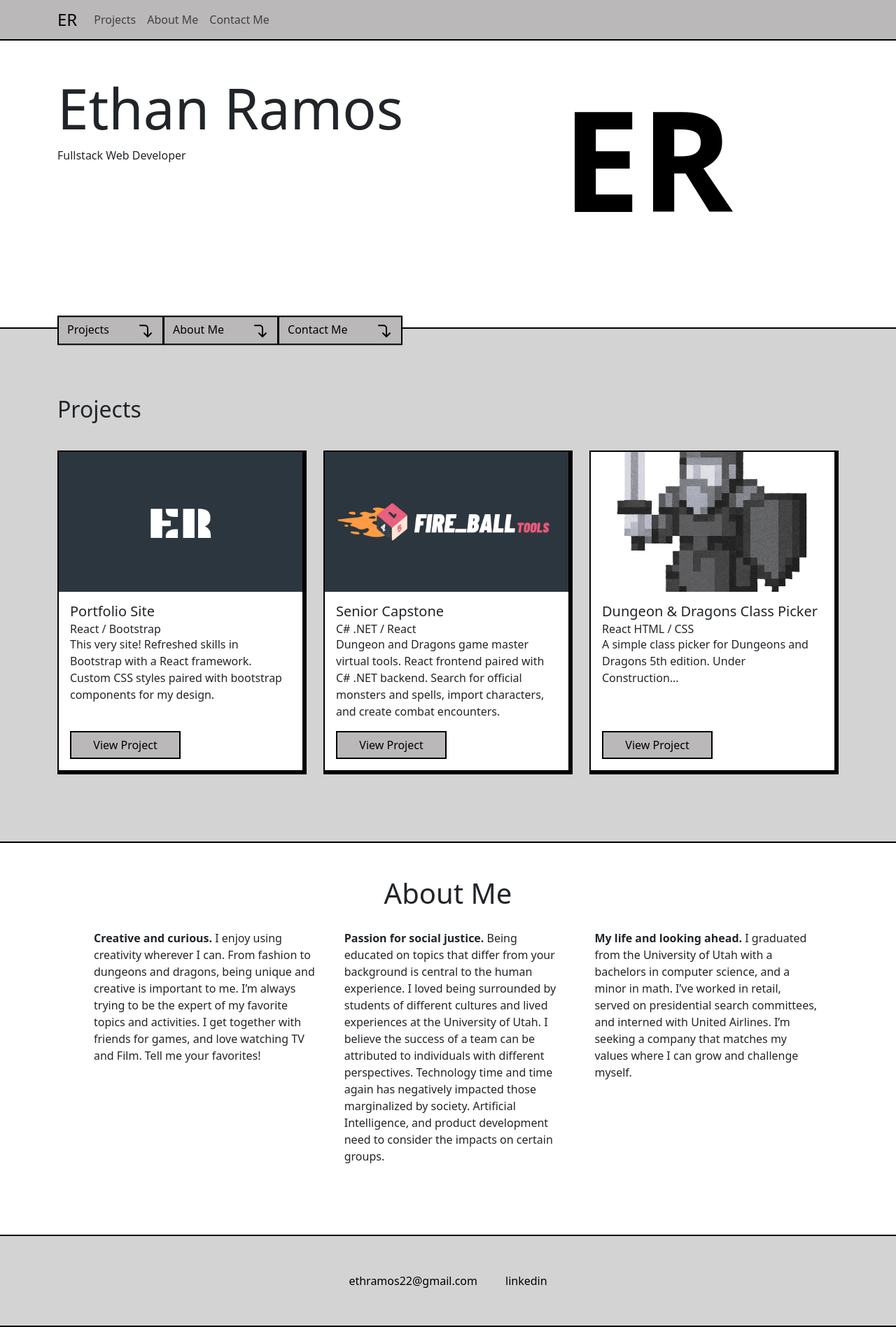
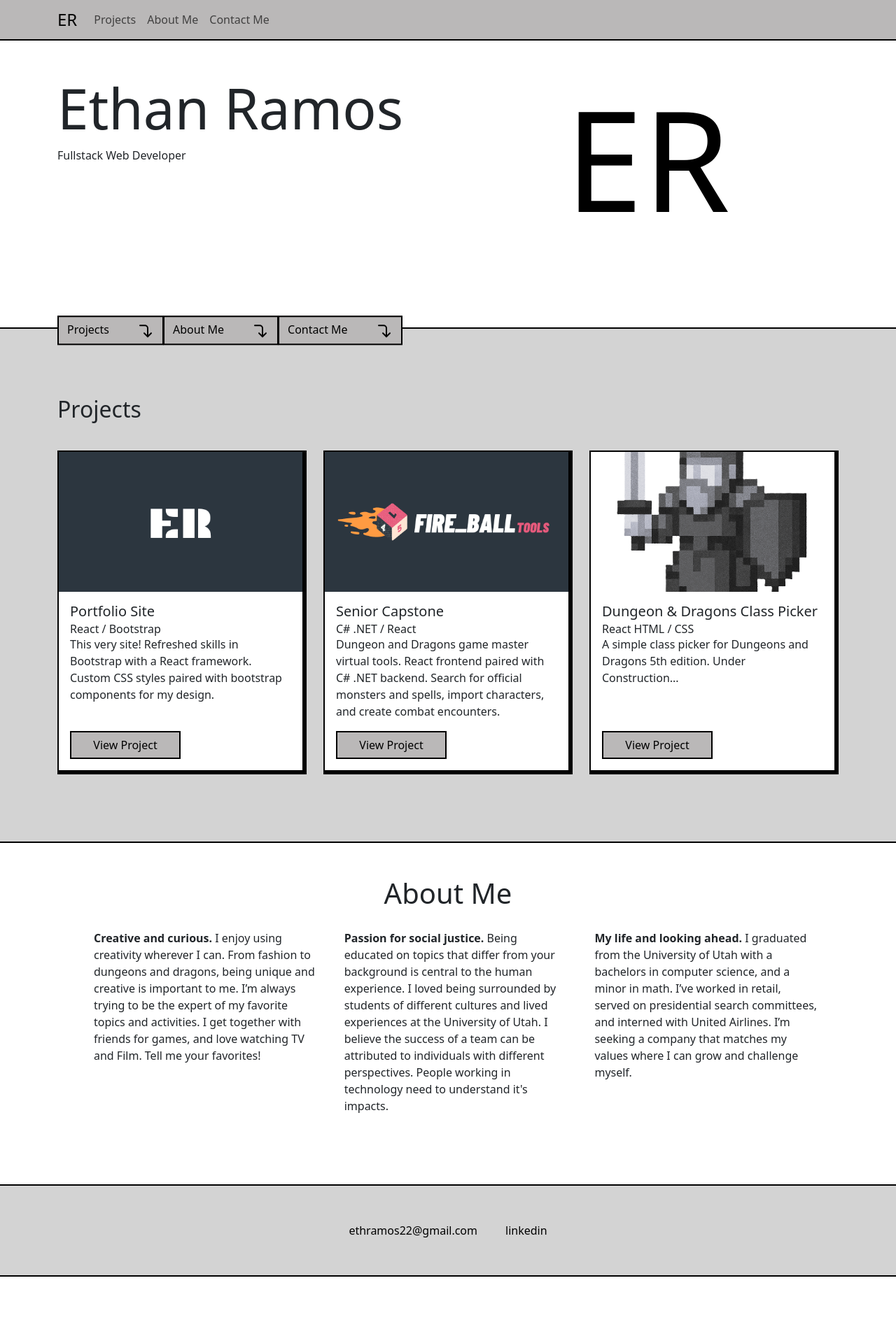
Before and after one commit to ethramos22/portfolio, a React (Create React App) app: page / in a window 1280 px wide. Shown: the whole page at 70% size. After the commit the page ends 1825 px from the top, so only its background shows below. Built offline with nearby package versions, Linux system fonts and the light colour scheme; a web font is replaced by a local one.

Commit message:
about edits

```diff
--- a/src/App.css
+++ b/src/App.css
@@ -74,21 +74,12 @@ html {
 
 .wash-over {
   position: relative;
-  font-size: 200px;
-  /* Adjust as needed */
-  font-weight: bold;
   color: black;
-  /* Start with black text */
   background-color: black;
-  /* Start with black background color */
   -webkit-background-clip: text;
-  /* Clips the background to the text */
-  background-clip: text;
-  /* Standard property for non-WebKit browsers */
-  -webkit-text-fill-color: transparent;
-  /* Ensures the background is visible */
-  animation: washOver 2s ease-in-out forwards;
-  /* One-time animation */
+  background-clip: text; /* Standard property for non-WebKit browsers */
+  -webkit-text-fill-color: transparent;/* Ensures the background is visible */
+  animation: washOver 2s ease-in-out forwards; /* One-time animation */
 }
 
 @keyframes washOver {
--- a/src/components/About.jsx
+++ b/src/components/About.jsx
@@ -21,10 +21,7 @@ export default function About() {
               I loved being surrounded by students of different cultures and lived
               experiences at the University of Utah.
               I believe the success of a team can be attributed to individuals with
-              different perspectives. Technology time and time again has negatively
-              impacted those marginalized by society.
-              Artificial Intelligence, and product development need to consider the
-              impacts on certain groups.</p>
+              different perspectives. People working in technology need to understand it's impacts.</p>
           </li>
           <li className='about-item'>
             <p><strong>My life and looking ahead. </strong>I graduated from the University of Utah
```
